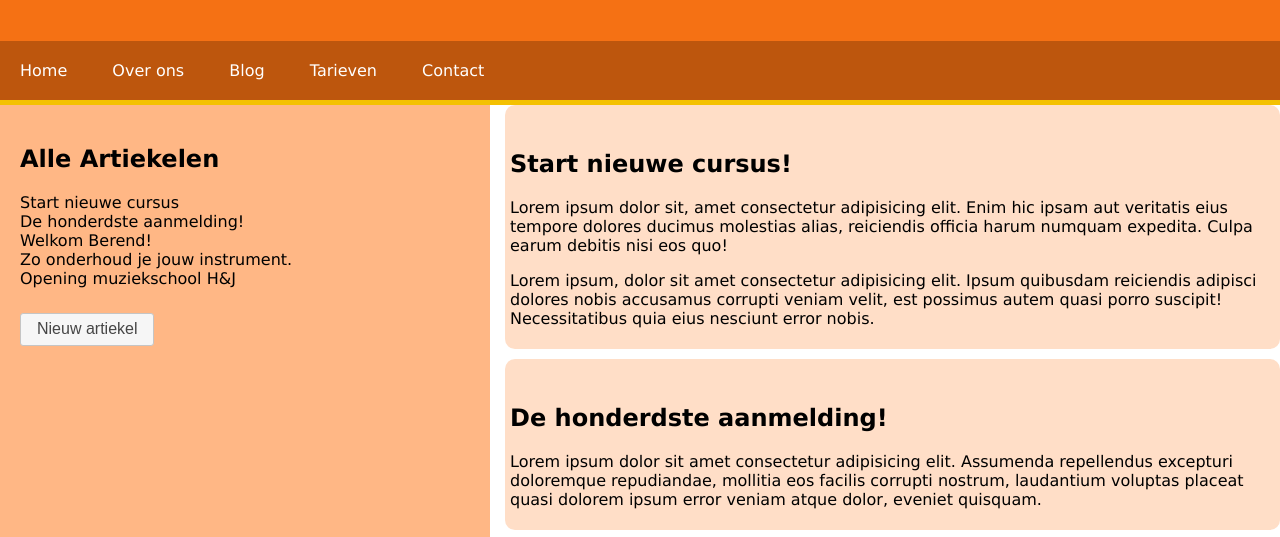
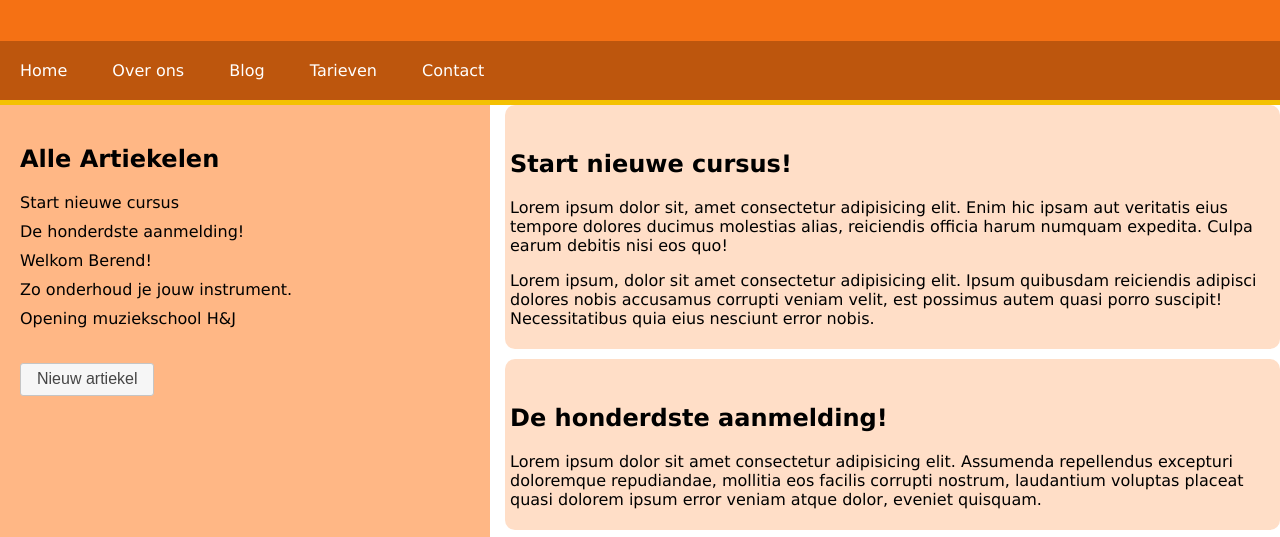
Before and after one commit to RichardVanAlphen/examen3, a plain HTML site: page html/blog.html in a window 1280 px wide. Shown: the part 199-736 px from the top of the page. Drawn offline with nearby package versions, Linux system fonts and the light colour scheme.

Commit message:
Update main.css
meer ruimte tussen li in aside blog en blog form

```diff
--- a/css/main.css
+++ b/css/main.css
@@ -121,6 +121,9 @@ article.preview:hover {
 .popOut :hover {
     margin-left: 5px;
     font-weight: bold;
+}
+.popOut li {
+    margin-bottom: 10px;
 }
 #btnNewArticle {
     margin-top: 25px;
```
